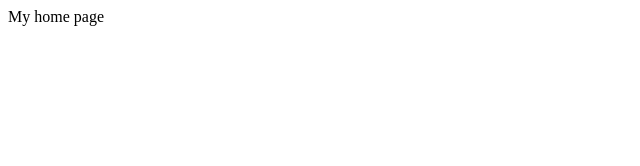
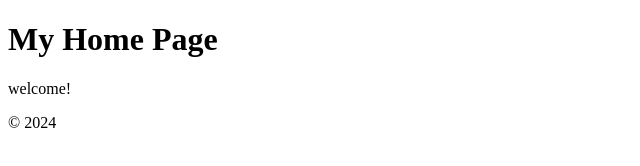
Before and after one commit to ringh0st/potential-barnacle, a plain HTML site: page pbHomePage/pbHomePage.html in a window 1280 px wide. Shown: the whole page, without its empty margins (0-640 px from the left). Drawn offline with Linux system fonts and the light colour scheme.

Commit message:
checking my branches

```diff
--- a/pbHomePage/pbHomePage.html
+++ b/pbHomePage/pbHomePage.html
@@ -5,6 +5,16 @@
     <title>Title</title>
 </head>
 <body>
-    My home page
+    <header>
+        <h1>My Home Page</h1>
+    </header>
+    <main>
+        <section>
+            welcome!
+        </section>
+    </main>
+    <footer>
+        <p>© 2024</p>
+    </footer>
 </body>
 </html>
```
